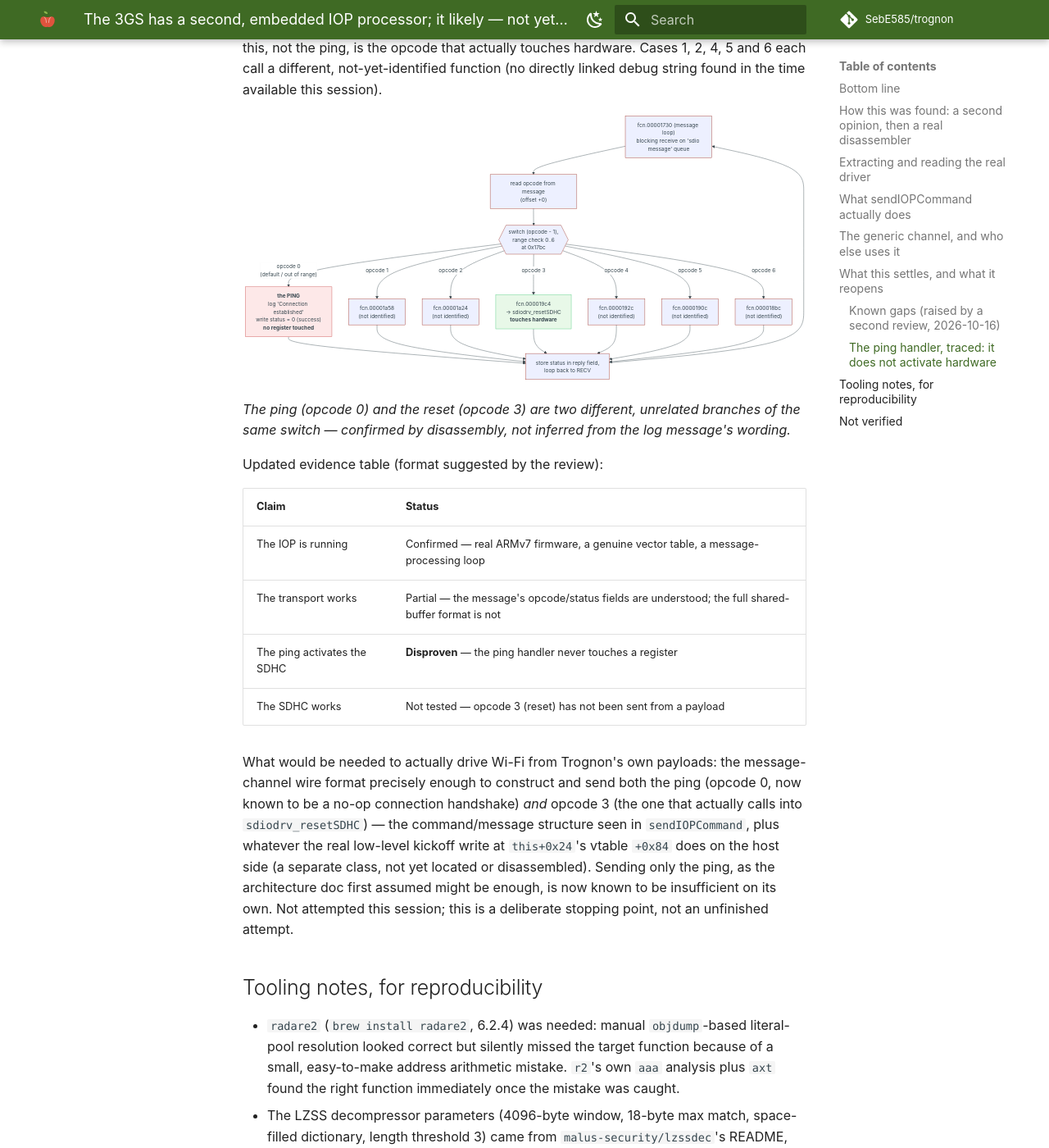
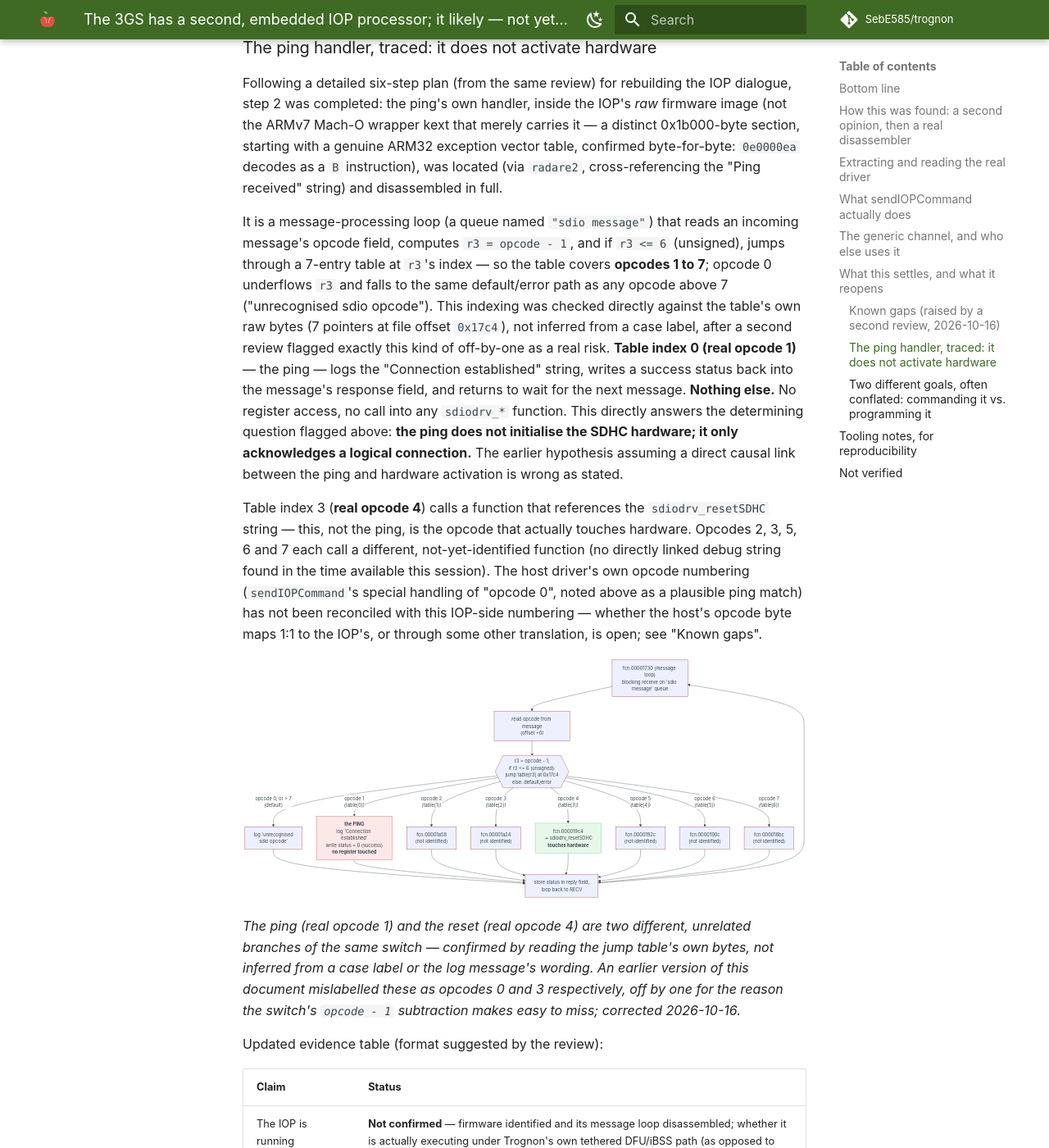
Before and after one commit to SebE585/trognon, an MkDocs documentation site: the page built from docs/research/2026-10-16-wifi-iop-architecture.md, in a window 1280 px wide and 1400 px high, scrolled down 6055 px. Shown: the whole window at 82% size. Built offline with MkDocs 1.6.1 and Material for MkDocs 9.7.7, drawn with Linux system fonts in a browser that asks for light colours; comment, search, counter and statistics services are not loaded; some of the changed text lies outside the part shown.

Commit message:
research: fix an off-by-one in the IOP opcode numbering, ARM vs ARMv7
Two corrections from review, both verified directly rather than taken on
faith:

- Opcode numbering was off by one. The switch computes r3 = opcode - 1 and
  jumps through a 7-entry table indexed by r3; I had conflated the table's
  own index (0-6, as radare2 labels it) with the real opcode. Checked
  against the table's raw bytes (7 pointers at file offset 0x17c4): the
  ping is real opcode 1 (not 0), the reset (sdiodrv_resetSDHC) is real
  opcode 4 (not 3). Fixed throughout the text and both Mermaid diagrams,
  with a visible correction note rather than a silent edit.

- "Second ARMv7 processor" conflated the wrapper kext's own Mach-O
  cputype/cpusubtype (which describes host-loader compatibility, genuinely
  ARMv7 since the host is a Cortex-A8) with the embedded IOP core's actual
  architecture version, which is not established. The raw firmware
  (fwFirmwareImage, disassembled directly) is confirmed 32-bit ARM, not
  confirmed ARMv7 specifically. AppleARM7M's name points toward the older
  ARM7 family, a different thing from the ARMv7 architecture version --
  conflating the two was the mistake.

Also added a "commanding it vs. programming it" section: driving the IOP's
existing firmware (this document's scope) and running Trognon's own code on
it (not attempted, needs the firmware's load/verify/start path traced) are
different goals with very different evidence behind them; and noted that
even the second, if it works, would still depend on limera1n to get there,
not be an independent exploitation path.

````diff
--- a/docs/research/2026-10-16-wifi-iop-architecture.md
+++ b/docs/research/2026-10-16-wifi-iop-architecture.md
@@ -13,8 +13,11 @@ states both clearly, rather than overclaiming the second.
 
 ## Bottom line
 
-The S5L8920 has a second, embedded ARMv7 processor — Apple calls it an
-"IOP" (I/O Processor) — running its own small real-time OS with its own
+The S5L8920 has a second, embedded ARM processor (32-bit ARM instruction
+set, confirmed by directly disassembling its own raw firmware; the specific
+architecture version, e.g. ARMv7, is not established — see "Known gaps")
+— Apple calls it an "IOP" (I/O Processor) — running its own small real-time
+OS with its own
 scheduler, heap, exception handlers and interrupt controller. **This part is
 established.** What is still a working hypothesis, strongly supported but
 not proven: that this second processor, not the application CPU Trognon's
@@ -41,11 +44,11 @@ flowchart LR
 
     CH["Shared command channel<br/>(IOSlaveProcessor)"]
 
-    subgraph IOP["Embedded IOP (second ARMv7 core)"]
+    subgraph IOP["Embedded IOP (second ARM core,<br/>exact architecture version unconfirmed)"]
         I1["EmbeddedIOP firmware<br/>own scheduler, heap,<br/>exception handlers, VIC"]
-        I2["sdio message loop<br/>opcode switch (0-6)"]
+        I2["sdio message loop<br/>opcode switch"]
         I1 --- I2
-        I2 -- "case 3: sdiodrv_resetSDHC()<br/>(confirmed to touch hardware)" --> SDHC
+        I2 -- "opcode 4: sdiodrv_resetSDHC()<br/>(confirmed to touch hardware)" --> SDHC
         I2 -- "h2fmi_iop_* " --> NAND["NAND controller"]
         I2 -- "cdma.c" --> DMA["AES DMA engine"]
     end
@@ -174,10 +177,26 @@ dependency:
 `IOP_s5l8920x_firmware` is not a thin wrapper: `_PrelinkExecutableSize =
 0x1d000` (116 KB), `IOProviderClass = IOResources` (a global resource, not a
 per-device driver). Extracted (SHA-256
-`b8af809426e15cd23b5247a15c7ee950843aa893f8bdc7b4e2cc9e018100cd37`), it is a
-real, separate ARMv7 Mach-O (`cputype=12`, `cpusubtype=9`), self-identifying
-as `"EmbeddedIOP for s5l8920x, Copyright 2010, Apple Inc."`, built alongside
-`iBoot-1072.61`.
+`b8af809426e15cd23b5247a15c7ee950843aa893f8bdc7b4e2cc9e018100cd37`), it
+turns out to be **two layers**, not one, and the distinction matters for
+what each fact actually proves:
+
+- A wrapper: a Mach-O container (`cputype=12`, `cpusubtype=9` — ARMv7) with
+  its own tiny `__text`/`__cstring`, holding config keys
+  (`ConfigurationOffset`, `HeapBaseOffset`, `PageTableBase`,
+  `MessageChannelSize`, ...) that tell the host how to load what follows.
+  This Mach-O header describes what the **host** (an ARMv7 Cortex-A8) needs
+  to load the file with XNU's normal kext mechanism — it says nothing about
+  the embedded core's own instruction set.
+- The actual payload: a `fwFirmwareImage` section (0x1b000 bytes, SHA-256
+  `02397017927bfa05d23f77b9e76e9a3e7c73711806c0a230780136af7f7d8bfc`), a
+  *raw* binary with no Mach-O header of its own, starting with a genuine
+  ARM32 exception vector table (confirmed byte-for-byte: its first word,
+  `0e0000ea`, decodes as a `B` branch instruction) and self-identifying,
+  once disassembled, as `"EmbeddedIOP for s5l8920x, Copyright 2010, Apple
+  Inc."`, built alongside `iBoot-1072.61`. This is the code that was
+  actually disassembled below — directly, with `radare2` told to decode it
+  as 32-bit ARM, not inferred from the wrapper's own header.
 
 Its own debug strings strongly support this reading, but by themselves they
 establish a dialogue, not yet a proven causal chain to the specific symptom:
@@ -185,7 +204,10 @@ establish a dialogue, not yet a proven causal chain to the specific symptom:
 - `"SDHC: Ping received, IOKit <--> IOP Connection established"` — this
   establishes that a ping/connection handshake exists between IOKit and the
   IOP firmware for SDHC. `sendIOPCommand`'s special handling of opcode 0
-  (seen above) is a plausible match for this ping. **What is not yet shown**:
+  (seen above) was first guessed as a plausible match for this ping; the
+  IOP-side disassembly below instead identifies the ping as opcode 1, so
+  this specific host/IOP opcode correspondence is not yet established either
+  — see "Known gaps". **What is not yet shown**:
   whether this handshake is itself what activates the SDHC hardware, or
   merely opens a logical connection on top of hardware that is initialised
   some other way — that distinction requires tracing the ping's handler
@@ -257,40 +279,52 @@ exception vector table, confirmed byte-for-byte: `0e0000ea` decodes as a
 received" string) and disassembled in full.
 
 It is a message-processing loop (a queue named `"sdio message"`) that reads
-an incoming message's opcode field and switches on 7 cases (0-6). **Case 0
-— the ping — logs the "Connection established" string, writes a success
-status back into the message's response field, and returns to wait for the
-next message. Nothing else.** No register access, no call into any
-`sdiodrv_*` function. This directly answers the determining question
-flagged above: **the ping does not initialise the SDHC hardware; it only
-acknowledges a logical connection.** The earlier hypothesis assuming a
-direct causal link between the ping and hardware activation is wrong as
-stated.
+an incoming message's opcode field, computes `r3 = opcode - 1`, and if
+`r3 <= 6` (unsigned), jumps through a 7-entry table at `r3`'s index —
+so the table covers **opcodes 1 to 7**; opcode 0 underflows `r3` and falls
+to the same default/error path as any opcode above 7 ("unrecognised sdio
+opcode"). This indexing was checked directly against the table's own raw
+bytes (7 pointers at file offset `0x17c4`), not inferred from a case
+label, after a second review flagged exactly this kind of off-by-one as a
+real risk. **Table index 0 (real opcode 1)** — the ping — logs the
+"Connection established" string, writes a success status back into the
+message's response field, and returns to wait for the next message.
+**Nothing else.** No register access, no call into any `sdiodrv_*`
+function. This directly answers the determining question flagged above:
+**the ping does not initialise the SDHC hardware; it only acknowledges a
+logical connection.** The earlier hypothesis assuming a direct causal link
+between the ping and hardware activation is wrong as stated.
 
-Case 3 of the same switch calls a function that references the
+Table index 3 (**real opcode 4**) calls a function that references the
 `sdiodrv_resetSDHC` string — this, not the ping, is the opcode that
-actually touches hardware. Cases 1, 2, 4, 5 and 6 each call a different,
+actually touches hardware. Opcodes 2, 3, 5, 6 and 7 each call a different,
 not-yet-identified function (no directly linked debug string found in the
-time available this session).
+time available this session). The host driver's own opcode numbering
+(`sendIOPCommand`'s special handling of "opcode 0", noted above as a
+plausible ping match) has not been reconciled with this IOP-side numbering
+— whether the host's opcode byte maps 1:1 to the IOP's, or through some
+other translation, is open; see "Known gaps".
 
 ```mermaid
 flowchart TD
     RECV["fcn.00001730 (message loop)<br/>blocking receive on 'sdio message' queue"]
     OP["read opcode from message<br/>(offset +0)"]
-    SW{{"switch (opcode - 1),<br/>range check 0..6<br/>at 0x17bc"}}
+    SW{{"r3 = opcode - 1;<br/>if r3 &lt;= 6 (unsigned):<br/>jump table[r3] at 0x17c4<br/>else: default/error"}}
 
     RECV --> OP --> SW
 
-    SW -- "opcode 0<br/>(default / out of range)" --> C0
-    SW -- "opcode 1" --> C1["fcn.00001a58<br/>(not identified)"]
-    SW -- "opcode 2" --> C2["fcn.00001a24<br/>(not identified)"]
-    SW -- "opcode 3" --> C3["fcn.000019c4<br/>-> sdiodrv_resetSDHC<br/><b>touches hardware</b>"]
-    SW -- "opcode 4" --> C4["fcn.0000192c<br/>(not identified)"]
-    SW -- "opcode 5" --> C5["fcn.0000190c<br/>(not identified)"]
-    SW -- "opcode 6" --> C6["fcn.000018bc<br/>(not identified)"]
+    SW -- "opcode 0, or &gt; 7<br/>(default)" --> ERR["log 'unrecognised<br/>sdio opcode'"]
+    SW -- "opcode 1<br/>(table[0])" --> C0
+    SW -- "opcode 2<br/>(table[1])" --> C1["fcn.00001a58<br/>(not identified)"]
+    SW -- "opcode 3<br/>(table[2])" --> C2["fcn.00001a24<br/>(not identified)"]
+    SW -- "opcode 4<br/>(table[3])" --> C3["fcn.000019c4<br/>-> sdiodrv_resetSDHC<br/><b>touches hardware</b>"]
+    SW -- "opcode 5<br/>(table[4])" --> C4["fcn.0000192c<br/>(not identified)"]
+    SW -- "opcode 6<br/>(table[5])" --> C5["fcn.0000190c<br/>(not identified)"]
+    SW -- "opcode 7<br/>(table[6])" --> C6["fcn.000018bc<br/>(not identified)"]
 
     C0["<b>the PING</b><br/>log 'Connection established'<br/>write status = 0 (success)<br/><b>no register touched</b>"]
 
+    ERR --> LOOP
     C0 --> LOOP["store status in reply field,<br/>loop back to RECV"]
     C1 --> LOOP
     C2 --> LOOP
@@ -304,29 +338,51 @@ flowchart TD
     style C3 fill:#e8f8e8,stroke:#4ac97a
 ```
 
-*The ping (opcode 0) and the reset (opcode 3) are two different, unrelated
-branches of the same switch — confirmed by disassembly, not inferred from
-the log message's wording.*
+*The ping (real opcode 1) and the reset (real opcode 4) are two different,
+unrelated branches of the same switch — confirmed by reading the jump
+table's own bytes, not inferred from a case label or the log message's
+wording. An earlier version of this document mislabelled these as opcodes
+0 and 3 respectively, off by one for the reason the switch's `opcode - 1`
+subtraction makes easy to miss; corrected 2026-10-16.*
 
 Updated evidence table (format suggested by the review):
 
 | Claim | Status |
 |---|---|
-| The IOP is running | Confirmed — real ARMv7 firmware, a genuine vector table, a message-processing loop |
+| The IOP is running | **Not confirmed** — firmware identified and its message loop disassembled; whether it is actually executing under Trognon's own tethered DFU/iBSS path (as opposed to merely being present as a loaded binary) is not verified |
 | The transport works | Partial — the message's opcode/status fields are understood; the full shared-buffer format is not |
 | The ping activates the SDHC | **Disproven** — the ping handler never touches a register |
-| The SDHC works | Not tested — opcode 3 (reset) has not been sent from a payload |
+| The SDHC works | Not tested — real opcode 4 (reset) has not been sent from a payload |
 
 What would be needed to actually drive Wi-Fi from Trognon's own payloads:
 the message-channel wire format precisely enough to construct and send both
-the ping (opcode 0, now known to be a no-op connection handshake) *and*
-opcode 3 (the one that actually calls into `sdiodrv_resetSDHC`) — the
+the ping (real opcode 1, now known to be a no-op connection handshake) *and*
+real opcode 4 (the one that actually calls into `sdiodrv_resetSDHC`) — the
 command/message structure seen in `sendIOPCommand`, plus whatever the real
 low-level kickoff write at `this+0x24`'s vtable `+0x84` does on the host
 side (a separate class, not yet located or disassembled). Sending only the
 ping, as the architecture doc first assumed might be enough, is now known
 to be insufficient on its own. Not attempted this session; this is a
 deliberate stopping point, not an unfinished attempt.
+
+### Two different goals, often conflated: commanding it vs. programming it
+
+It is tempting to read "there's a second ARM core" as "we have a second,
+programmable processor on this device" — worth separating explicitly into
+two distinct, unequally-supported goals:
+
+| Goal | What is known today |
+|---|---|
+| Drive the IOP's *existing* firmware (send it a ping, a reset, real SDIO commands) | The message protocol exists and its outer shape is partly understood (this document); the transport still needs reconstructing, and whether the IOP is actually running under Trognon's tethered path is unverified |
+| Run Trognon's *own* code on the IOP (turn it into a small programmable coprocessor) | Not demonstrated at all. Would require understanding how `IOP_s5l8920x_firmware`'s own bytes are loaded, by what, to what address, whether anything verifies them (a signature check, a hash, a memory-protection boundary), and what write actually releases the IOP's reset. None of this was traced this session — it is the next concrete research target, not an open question idly raised. |
+
+Even if the main CPU turns out to be free to load arbitrary bytes into the
+IOP's memory and release its reset — a real possibility, not yet ruled
+out — that would still depend on `limera1n`'s own hold over the main CPU to
+get there in the first place. It would not be an independent exploitation
+path beyond the phone's bootrom bug; it would be a new capability unlocked
+*through* the same `limera1n`-pwned state Trognon already has, not a
+separate escape hatch from it.
 
 ## Tooling notes, for reproducibility
 
@@ -363,4 +419,14 @@ deliberate stopping point, not an unfinished attempt.
 - `AppleARM7M`'s exact relationship to the physical IOP core (whether it
   names the core itself or a related peripheral) is inferred from its name
   and its shared dependency on `IOSlaveProcessor`, not confirmed from its
-  own code.
+  own code. The name is a hint toward an ARM7-family core, which is a
+  different thing from the ARMv7 *architecture version* the main Cortex-A8
+  uses — "ARM7" and "ARMv7" name different things, and conflating them was
+  an earlier mistake in this document, corrected 2026-10-16.
+- The IOP firmware's own *load path* — who copies `IOP_s5l8920x_firmware`'s
+  bytes, to what address, whether anything verifies them (signature, hash,
+  a memory-protection boundary) before or after, and what write actually
+  releases the IOP's reset — was not traced this session. This is the
+  specific next target for deciding whether the IOP could ever run
+  Trognon's own code rather than just being sent messages its existing
+  firmware understands.
````
